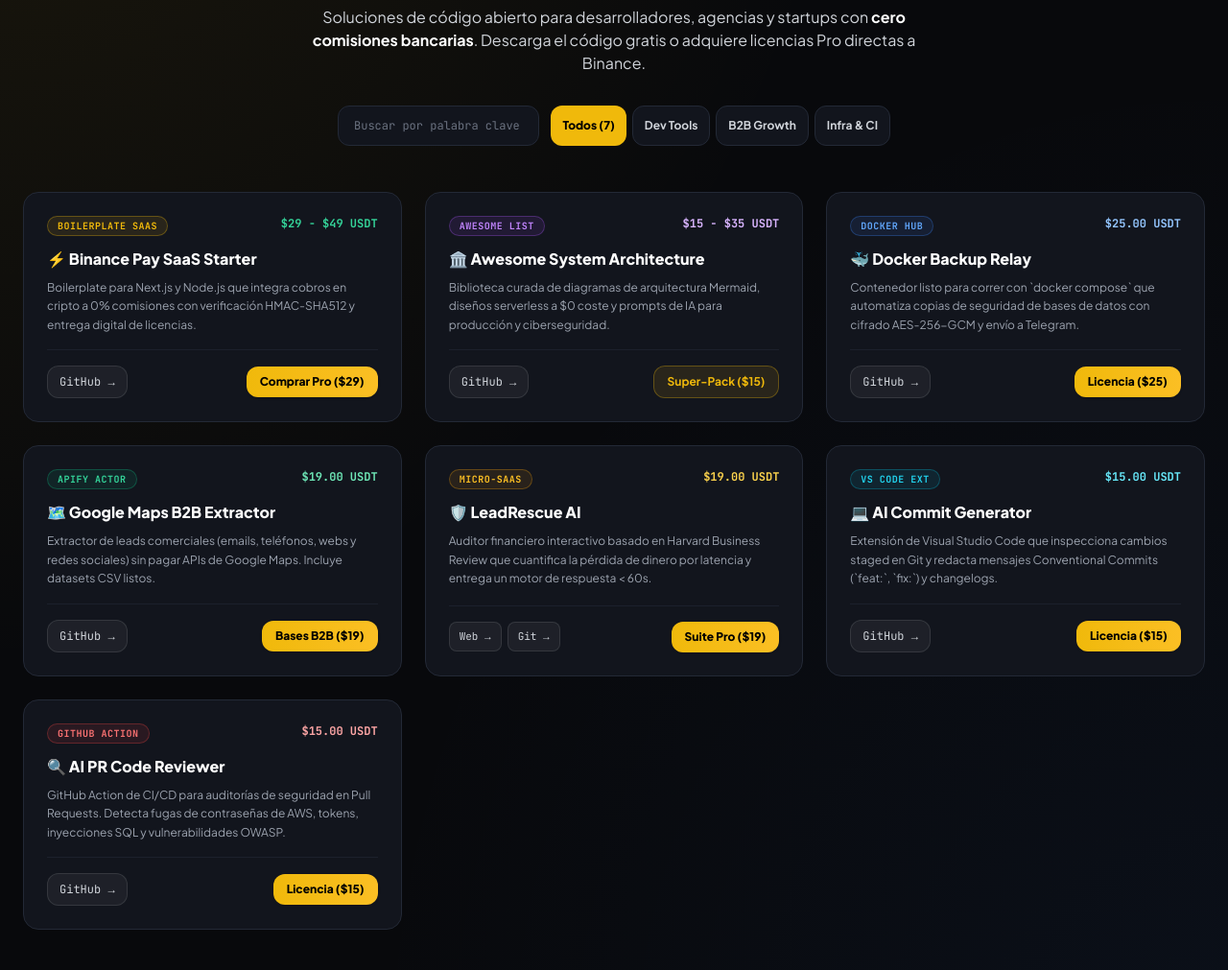
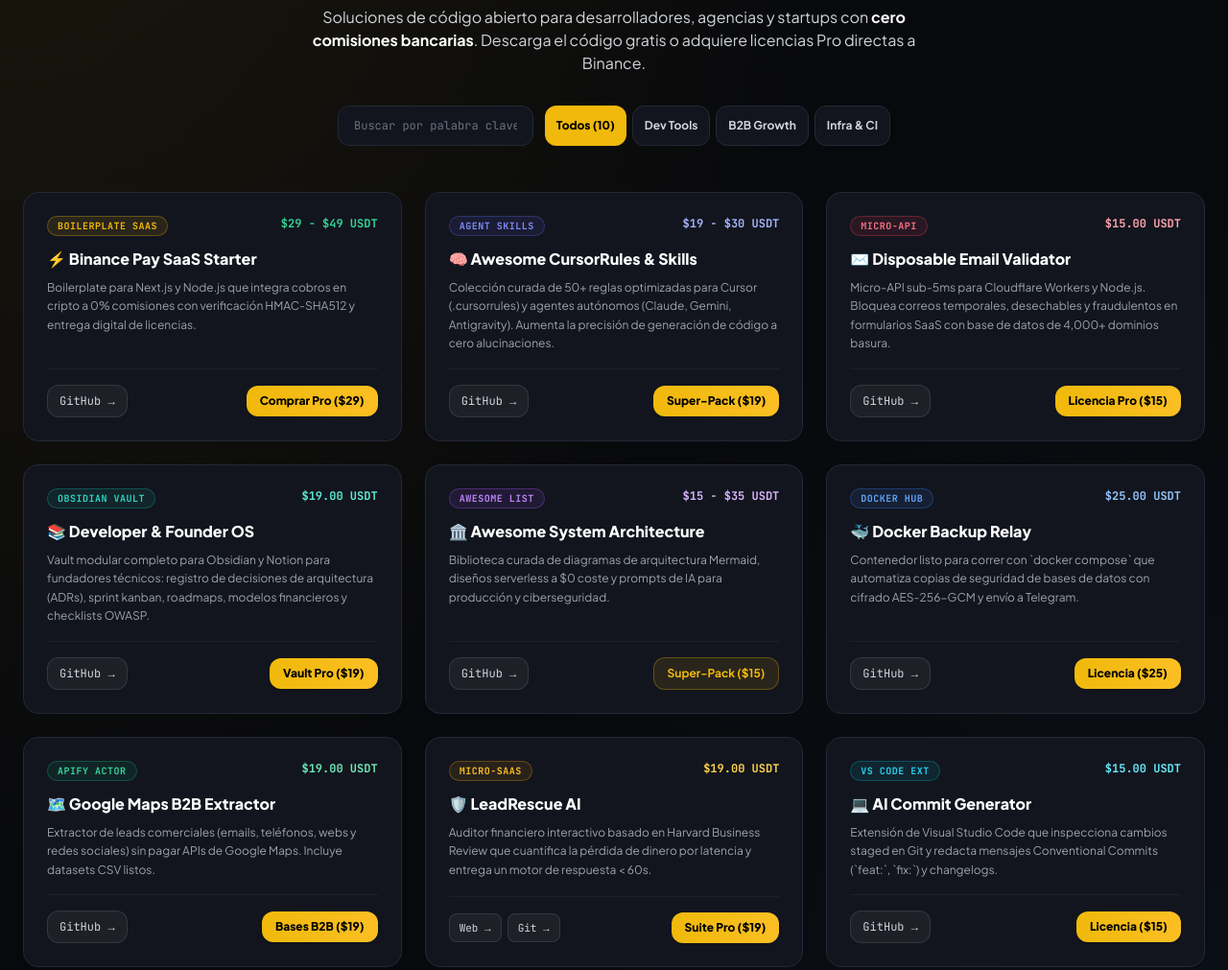
Before and after one commit to Shokun123/shokun-devtools-hub, a website: page index.html in a window 1280 px wide. Shown: the part 380-1391 px from the top of the page at 96% size. Drawn offline with nearby package versions, Linux system fonts and the light colour scheme.

Commit message:
feat: expand catalog to 10 production developer tools and add verification key

```diff
--- /dev/null
+++ b/7b9a4c1f8e2d3a5b9c0e1f4a8b2c6d7e.txt
@@ -0,0 +1 @@
+7b9a4c1f8e2d3a5b9c0e1f4a8b2c6d7e
--- a/index.html
+++ b/index.html
@@ -73,7 +73,7 @@
     <div class="text-center max-w-3xl mx-auto mb-12">
       <div class="inline-flex items-center gap-2 text-xs font-semibold uppercase tracking-wider text-brand-yellow bg-brand-yellow/10 border border-brand-yellow/30 px-3.5 py-1.5 rounded-full mb-5">
         <span class="w-2 h-2 rounded-full bg-brand-yellow animate-ping"></span>
-        7 Herramientas de Producción en Vivo
+        10 Herramientas de Producción en Vivo
       </div>
       <h1 class="text-3xl sm:text-5xl lg:text-6xl font-black text-white tracking-tight leading-tight">
         Catálogo Unificado de <span class="text-transparent bg-clip-text bg-gradient-to-r from-brand-yellow via-yellow-300 to-amber-500">Herramientas & Micro-SaaS</span>
@@ -89,7 +89,7 @@
             class="w-full bg-brand-card border border-brand-border rounded-xl px-4 py-3 text-xs text-white placeholder-gray-500 focus:outline-none focus:border-brand-yellow font-mono">
         </div>
         <div class="flex gap-1.5 justify-center flex-wrap" id="categoryButtons">
-          <button onclick="setCategory('all')" class="cat-btn active bg-brand-yellow text-black font-extrabold text-xs px-3 py-2 rounded-xl transition" data-cat="all">Todos (7)</button>
+          <button onclick="setCategory('all')" class="cat-btn active bg-brand-yellow text-black font-extrabold text-xs px-3 py-2 rounded-xl transition" data-cat="all">Todos (10)</button>
           <button onclick="setCategory('dev')" class="cat-btn bg-brand-card hover:bg-white/10 text-gray-300 font-bold text-xs px-3 py-2 rounded-xl border border-brand-border transition" data-cat="dev">Dev Tools</button>
           <button onclick="setCategory('growth')" class="cat-btn bg-brand-card hover:bg-white/10 text-gray-300 font-bold text-xs px-3 py-2 rounded-xl border border-brand-border transition" data-cat="growth">B2B Growth</button>
           <button onclick="setCategory('infra')" class="cat-btn bg-brand-card hover:bg-white/10 text-gray-300 font-bold text-xs px-3 py-2 rounded-xl border border-brand-border transition" data-cat="infra">Infra & CI</button>
@@ -122,7 +122,73 @@
         </div>
       </div>
 
-      <!-- Tool 2: Awesome System Architecture & AI Prompts -->
+      <!-- Tool 2: Awesome CursorRules & Agent Skills -->
+      <div class="tool-card bg-brand-card border border-brand-border hover:border-brand-yellow/60 rounded-2xl p-6 transition-all duration-300 flex flex-col justify-between" data-cat="dev" data-name="awesome cursorrules agent skills ai coding cursor claude gemini">
+        <div>
+          <div class="flex justify-between items-start mb-3">
+            <span class="text-[10px] font-bold uppercase tracking-wider text-indigo-400 bg-indigo-500/10 border border-indigo-500/30 px-2.5 py-0.5 rounded-full font-mono">Agent Skills</span>
+            <span class="text-xs font-mono font-bold text-indigo-300">$19 - $30 USDT</span>
+          </div>
+          <h3 class="text-base font-extrabold text-white mb-2">🧠 Awesome CursorRules & Skills</h3>
+          <p class="text-xs text-gray-400 mb-4 leading-relaxed">
+            Colección curada de 50+ reglas optimizadas para Cursor (.cursorrules) y agentes autónomos (Claude, Gemini, Antigravity). Aumenta la precisión de generación de código a cero alucinaciones.
+          </p>
+        </div>
+        <div class="pt-4 border-t border-brand-border/60 flex items-center justify-between gap-2">
+          <a href="https://github.com/Shokun123/awesome-cursorrules-agent-skills" target="_blank" class="text-xs text-gray-300 hover:text-white font-mono bg-white/5 px-3 py-2 rounded-xl border border-white/10 transition">
+            GitHub →
+          </a>
+          <button onclick="openModal('cursorrules', 'Awesome CursorRules Super-Pack Pro', '19.00')" class="bg-gradient-to-r from-brand-yellow to-amber-400 text-black font-extrabold text-xs px-3.5 py-2 rounded-xl transition shadow">
+            Super-Pack ($19)
+          </button>
+        </div>
+      </div>
+
+      <!-- Tool 3: Disposable Email Validator Micro-API -->
+      <div class="tool-card bg-brand-card border border-brand-border hover:border-brand-yellow/60 rounded-2xl p-6 transition-all duration-300 flex flex-col justify-between" data-cat="dev" data-name="disposable email validator api burner mail spam detection cloudflare worker">
+        <div>
+          <div class="flex justify-between items-start mb-3">
+            <span class="text-[10px] font-bold uppercase tracking-wider text-rose-400 bg-rose-500/10 border border-rose-500/30 px-2.5 py-0.5 rounded-full font-mono">Micro-API</span>
+            <span class="text-xs font-mono font-bold text-rose-300">$15.00 USDT</span>
+          </div>
+          <h3 class="text-base font-extrabold text-white mb-2">✉️ Disposable Email Validator</h3>
+          <p class="text-xs text-gray-400 mb-4 leading-relaxed">
+            Micro-API sub-5ms para Cloudflare Workers y Node.js. Bloquea correos temporales, desechables y fraudulentos en formularios SaaS con base de datos de 4,000+ dominios basura.
+          </p>
+        </div>
+        <div class="pt-4 border-t border-brand-border/60 flex items-center justify-between gap-2">
+          <a href="https://github.com/Shokun123/disposable-email-validator-api" target="_blank" class="text-xs text-gray-300 hover:text-white font-mono bg-white/5 px-3 py-2 rounded-xl border border-white/10 transition">
+            GitHub →
+          </a>
+          <button onclick="openModal('email-validator', 'Disposable Email Validator Pro API', '15.00')" class="bg-gradient-to-r from-brand-yellow to-amber-400 text-black font-extrabold text-xs px-3.5 py-2 rounded-xl transition shadow">
+            Licencia Pro ($15)
+          </button>
+        </div>
+      </div>
+
+      <!-- Tool 4: Dev & Founder OS Obsidian & Notion Vault -->
+      <div class="tool-card bg-brand-card border border-brand-border hover:border-brand-yellow/60 rounded-2xl p-6 transition-all duration-300 flex flex-col justify-between" data-cat="growth" data-name="dev founder os obsidian vault notion system architecture startup agile kanban">
+        <div>
+          <div class="flex justify-between items-start mb-3">
+            <span class="text-[10px] font-bold uppercase tracking-wider text-teal-400 bg-teal-500/10 border border-teal-500/30 px-2.5 py-0.5 rounded-full font-mono">Obsidian Vault</span>
+            <span class="text-xs font-mono font-bold text-teal-300">$19.00 USDT</span>
+          </div>
+          <h3 class="text-base font-extrabold text-white mb-2">📚 Developer & Founder OS</h3>
+          <p class="text-xs text-gray-400 mb-4 leading-relaxed">
+            Vault modular completo para Obsidian y Notion para fundadores técnicos: registro de decisiones de arquitectura (ADRs), sprint kanban, roadmaps, modelos financieros y checklists OWASP.
+          </p>
+        </div>
+        <div class="pt-4 border-t border-brand-border/60 flex items-center justify-between gap-2">
+          <a href="https://github.com/Shokun123/dev-founder-os-vault" target="_blank" class="text-xs text-gray-300 hover:text-white font-mono bg-white/5 px-3 py-2 rounded-xl border border-white/10 transition">
+            GitHub →
+          </a>
+          <button onclick="openModal('founder-os', 'Dev & Founder OS Pro Vault Bundle', '19.00')" class="bg-gradient-to-r from-brand-yellow to-amber-400 text-black font-extrabold text-xs px-3.5 py-2 rounded-xl transition shadow">
+            Vault Pro ($19)
+          </button>
+        </div>
+      </div>
+
+      <!-- Tool 5: Awesome System Architecture & AI Prompts -->
       <div class="tool-card bg-brand-card border border-brand-border hover:border-brand-yellow/60 rounded-2xl p-6 transition-all duration-300 flex flex-col justify-between" data-cat="dev" data-name="awesome system architecture ai prompts blueprints serverless">
         <div>
           <div class="flex justify-between items-start mb-3">
```
Also changed, not shown: STATUS.md (+10 -7 lines), ecosystem_monitor.js (+5 -2 lines), test/test_hub.js (+5 -2 lines).
